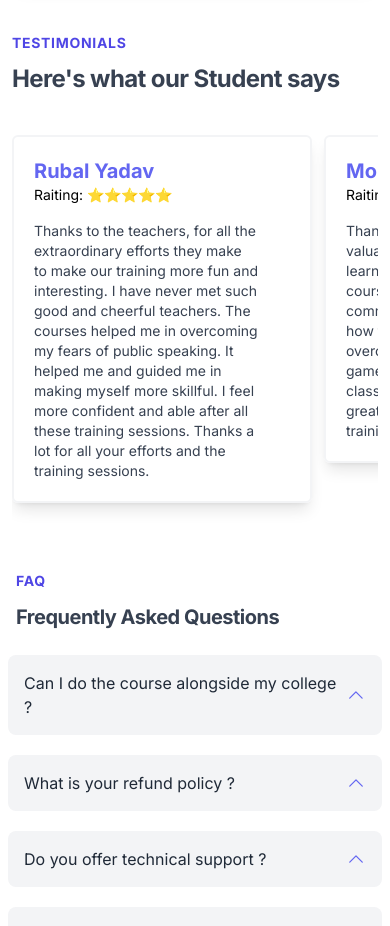
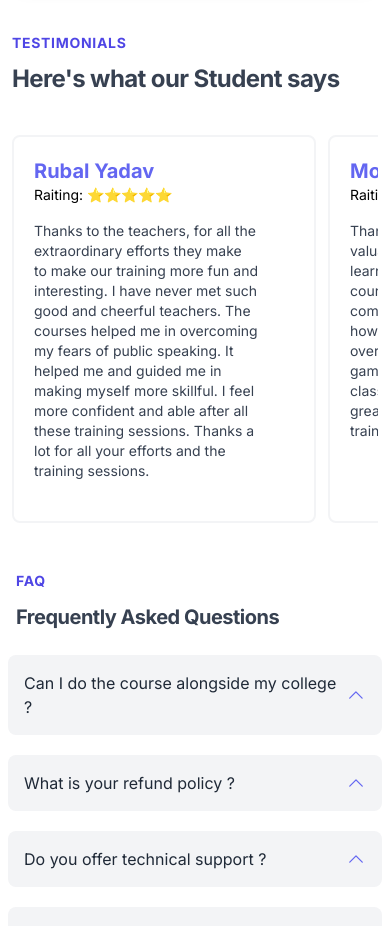
Before and after one commit to abhijeetrayy/snsthinkhub, a Next.js app: page /home in a window 390 px wide. Shown: the part 4980-5906 px from the top of the page. Built offline with nearby package versions, Linux system fonts and the light colour scheme; no server answers.

Commit message:
testimonial mobile ui update

```diff
--- a/src/components/testimonials.jsx
+++ b/src/components/testimonials.jsx
@@ -18,9 +18,9 @@ const Testimonials = () => {
         {TestimonialsData.map((items, index) => (
           <div
             key={index}
-            className="relative   sm:border-2 border-gray-100 mb-5 rounded-lg break-inside-avoid sm:shadow-md md:shadow-lg "
+            className="relative   border-2 border-gray-100 mb-5 rounded-lg break-inside-avoid sm:shadow-md md:shadow-lg "
           >
-            <div className="p-5 relative w-[300px]  flex flex-col gap-1 rounded-md sm:rounded-none border-2 border-gray-100 sm:border-0 shadow-lg sm:shadow-none">
+            <div className="p-5 relative w-[300px]  flex flex-col gap-1 ">
               <div className="flex flex-col mb-3 ">
                 <h1 className="test__title text-xl text-indigo-500 font-bold">
                   {items.name}
```
